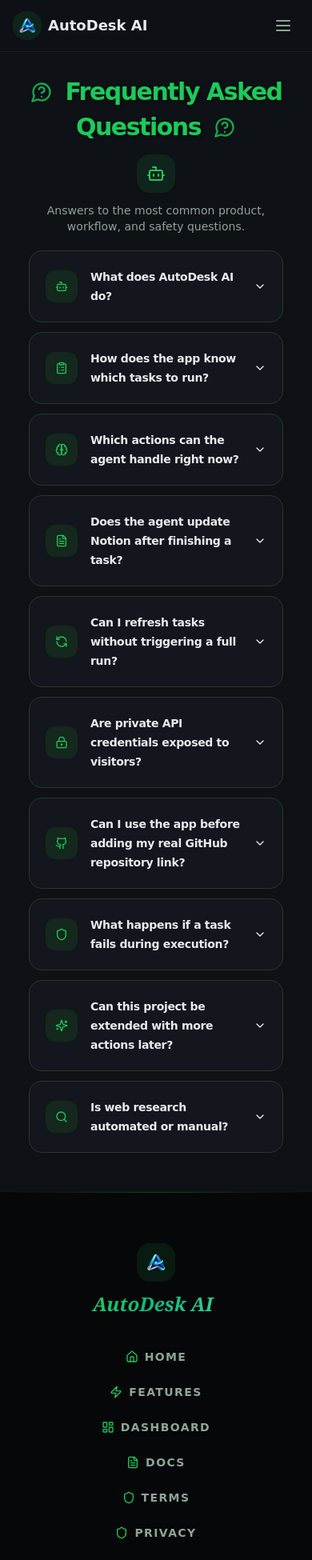
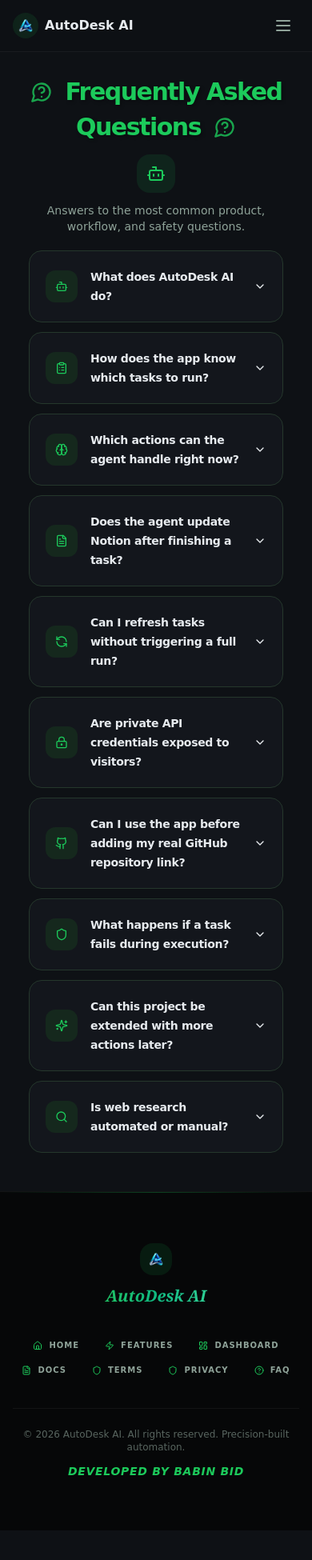
Before and after one commit to KGFCH2/AutoDesk-AI, a React (Vite) app: page /faq in a window 390 px wide. Shown: the top 1950 px of the page at 80% size. After the commit the page ends 1913 px from the top, so only its background shows below. Built offline with nearby package versions, Linux system fonts and the light colour scheme; the HTML template or start-up script is replaced by a standard one.

Commit message:
Improved mobile responsiveness in the layout component

```diff
--- a/src/components/Layout.tsx
+++ b/src/components/Layout.tsx
@@ -36,12 +36,12 @@
                 window.scrollTo({ top: 0, behavior: "smooth" });
               }
             }}
-            className="flex items-center space-x-2 group hover:opacity-80 transition-opacity"
+            className="flex items-center space-x-2 group hover:opacity-80 transition-opacity shrink-0"
           >
             <div className="p-1 rounded-lg bg-primary/10 group-hover:bg-primary/20 transition-all duration-300">
-              <img src="/Favicon.png" alt="AutoDesk AI Logo" className="h-7 w-7" />
+              <img src="/Favicon.png" alt="AutoDesk AI Logo" className="h-6 w-6 md:h-7 md:w-7" />
             </div>
-            <span className="font-bold text-lg tracking-normal pr-2">AutoDesk AI</span>
+            <span className="font-bold text-base md:text-lg tracking-normal pr-2">AutoDesk AI</span>
           </Link>
 
           {/* Desktop Navigation */}
@@ -140,31 +140,31 @@
                 window.scrollTo({ top: 0, behavior: "smooth" });
               }
             }}
-            className="flex flex-col items-center space-y-3 group"
+            className="flex flex-col items-center space-y-3 group w-full"
           >
             <div className="p-2 rounded-2xl bg-primary/10 group-hover:bg-primary/20 transition-all duration-300 transform group-hover:rotate-12">
-              <img src="/Favicon.png" alt="AutoDesk AI" className="h-8 w-8" />
+              <img src="/Favicon.png" alt="AutoDesk AI" className="h-6 w-6 md:h-8 md:w-8" />
             </div>
-            <span className="font-bold text-2xl tracking-normal text-math-gradient px-4 pr-6">AutoDesk AI</span>
+            <span className="font-bold text-xl md:text-2xl tracking-normal text-math-gradient px-4">AutoDesk AI</span>
           </Link>
 
-          <nav className="flex flex-wrap flex-col sm:flex-row items-center justify-center gap-6 md:gap-12 text-sm font-bold uppercase tracking-widest">
+          <nav className="flex flex-wrap items-center justify-center gap-x-8 gap-y-4 md:gap-12 text-[10px] md:text-sm font-bold uppercase tracking-widest">
             {navItems.map((link) => (
               <Link key={link.to} to={link.to} className="text-muted-foreground hover:text-white transition-all hover:scale-110 flex items-center gap-2">
-                <link.icon className="w-4 h-4 text-primary" />
+                <link.icon className="w-3 h-3 md:w-4 md:h-4 text-primary" />
                 {link.label}
               </Link>
             ))}
             <Link to="/terms" className="text-muted-foreground hover:text-white transition-all hover:scale-110 flex items-center gap-2">
-              <Shield className="w-4 h-4 text-primary" />
+              <Shield className="w-3 h-3 md:w-4 md:h-4 text-primary" />
               Terms
             </Link>
             <Link to="/privacy" className="text-muted-foreground hover:text-white transition-all hover:scale-110 flex items-center gap-2">
-              <Shield className="w-4 h-4 text-primary" />
+              <Shield className="w-3 h-3 md:w-4 md:h-4 text-primary" />
               Privacy
             </Link>
             <Link to="/faq" className="text-muted-foreground hover:text-white transition-all hover:scale-110 flex items-center gap-2">
-              <HelpCircle className="w-4 h-4 text-primary" />
+              <HelpCircle className="w-3 h-3 md:w-4 md:h-4 text-primary" />
               FAQ
             </Link>
           </nav>
```
